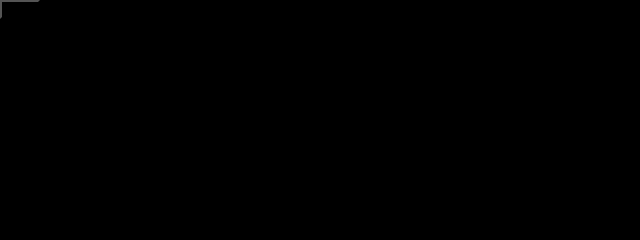
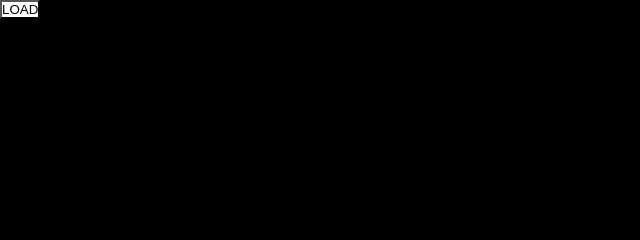
Before and after one commit to matiasp95/jsAnimationCanvas, a plain HTML site: page index.html in a window 1280 px wide. Shown: the top 240 px of the page, 0-640 px from the left. Drawn offline with Linux system fonts and the light colour scheme.

Commit message:
Update style.css

```diff
--- a/style.css
+++ b/style.css
@@ -4,6 +4,10 @@
     box-sizing: 0;
     background: black;
 
+}
+
+#btn1, #text1{
+background: white;
 }
 
 #canvas1 {
```
